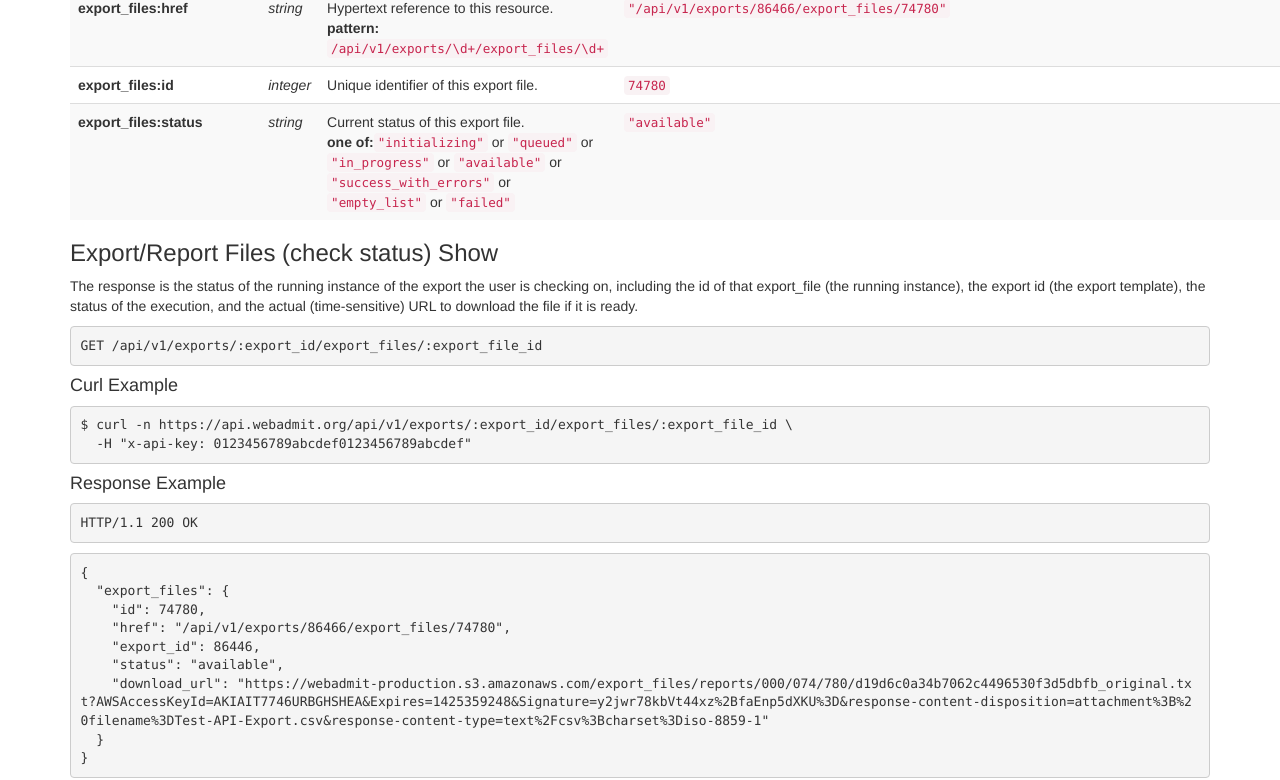
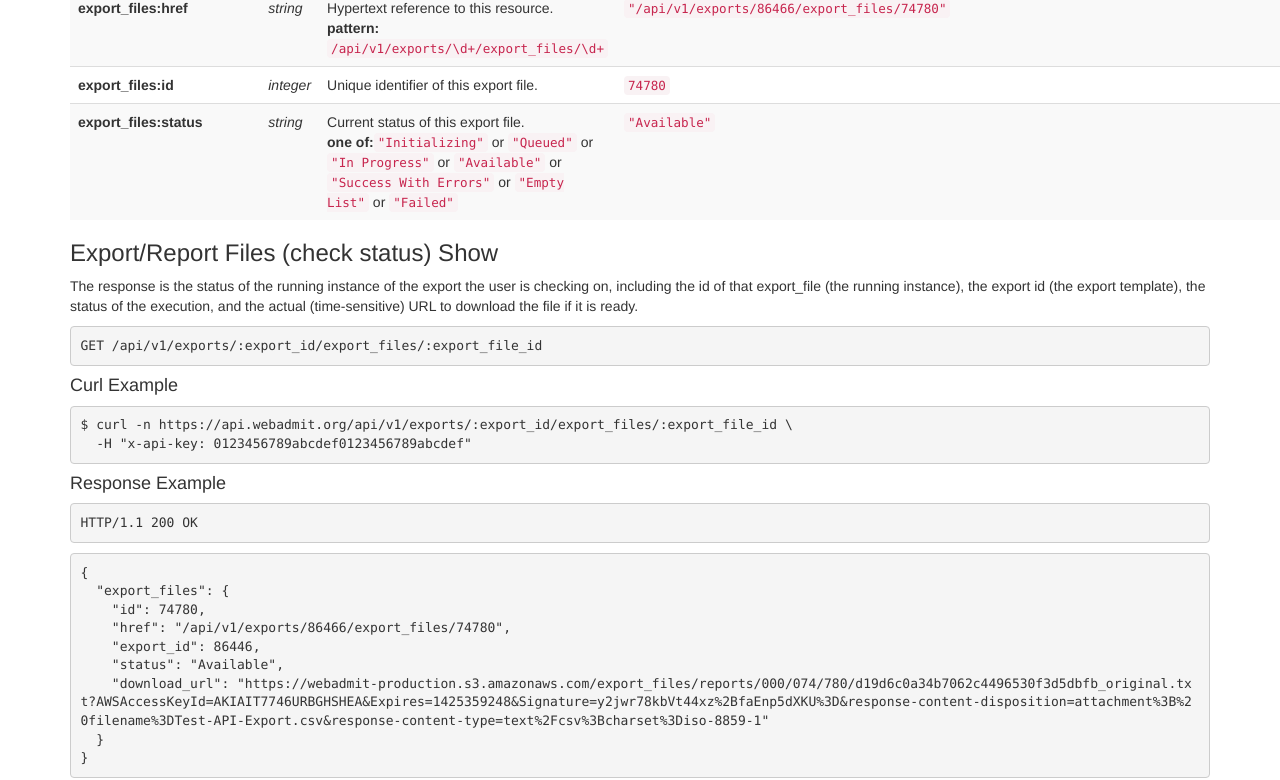
Before and after one commit to Liaison-Intl/Liaison-Intl.github.io, a Jekyll site: the page built from export_files_check.md, in a window 1280 px wide and 1400 px high. Shown: the part 561-1341 px from the top of the window. Built offline with Jekyll 4.4.1, drawn with Linux system fonts in a browser that asks for light colours; nearby versions of some CDN libraries.

```diff
--- a/export_files_check.md
+++ b/export_files_check.md
@@ -49,8 +49,8 @@ title: Export/Report Files check status
 <tr>
 <td><strong>export_files:status</strong></td>
 <td><em>string</em></td>
-<td>Current status of this export file.<br/> <strong>one of:</strong><code>&quot;initializing&quot;</code> or <code>&quot;queued&quot;</code> or <code>&quot;in_progress&quot;</code> or <code>&quot;available&quot;</code> or <code>&quot;success_with_errors&quot;</code> or <code>&quot;empty_list&quot;</code> or <code>&quot;failed&quot;</code></td>
-<td><code>&quot;available&quot;</code></td>
+<td>Current status of this export file.<br/> <strong>one of:</strong><code>&quot;Initializing&quot;</code> or <code>&quot;Queued&quot;</code> or <code>&quot;In Progress&quot;</code> or <code>&quot;Available&quot;</code> or <code>&quot;Success With Errors&quot;</code> or <code>&quot;Empty List&quot;</code> or <code>&quot;Failed&quot;</code></td>
+<td><code>&quot;Available&quot;</code></td>
 </tr>
 </tbody></table>
 
@@ -77,7 +77,7 @@ title: Export/Report Files check status
     &quot;id&quot;: 74780,
     &quot;href&quot;: &quot;/api/v1/exports/86466/export_files/74780&quot;,
     &quot;export_id&quot;: 86446,
-    &quot;status&quot;: &quot;available&quot;,
+    &quot;status&quot;: &quot;Available&quot;,
     &quot;download_url&quot;: &quot;https://webadmit-production.s3.amazonaws.com/export_files/reports/000/074/780/d19d6c0a34b7062c4496530f3d5dbfb_original.txt?AWSAccessKeyId=AKIAIT7746URBGHSHEA&amp;Expires=1425359248&amp;Signature=y2jwr78kbVt44xz%2BfaEnp5dXKU%3D&amp;response-content-disposition=attachment%3B%20filename%3DTest-API-Export.csv&amp;response-content-type=text%2Fcsv%3Bcharset%3Diso-8859-1&quot;
   }
 }
--- a/schemata/export_files.json
+++ b/schemata/export_files.json
@@ -40,7 +40,7 @@
                 "type": "string",
                 "description": "Current status of this export file.",
                 "enum": ["Initializing", "Queued", "In Progress", "Available", "Success With Errors", "Empty List", "Failed"],
-                "example": "available"
+                "example": "Available"
               }
             }
           }
@@ -96,7 +96,7 @@
             "type": "string",
             "description": "Current status of this export file.",
             "enum": ["Initializing", "Queued", "In Progress", "Available", "Success With Errors", "Empty List", "Failed"],
-            "example": "available"
+            "example": "Available"
           }
         }
       }
```
Also changed, not shown: export_files.md (+2 -2 lines), export_files_check_batch.md (+3 -3 lines), schemata/export_files_check.json (+4 -4 lines), schemata/export_files_check_batch.json (+4 -4 lines).
